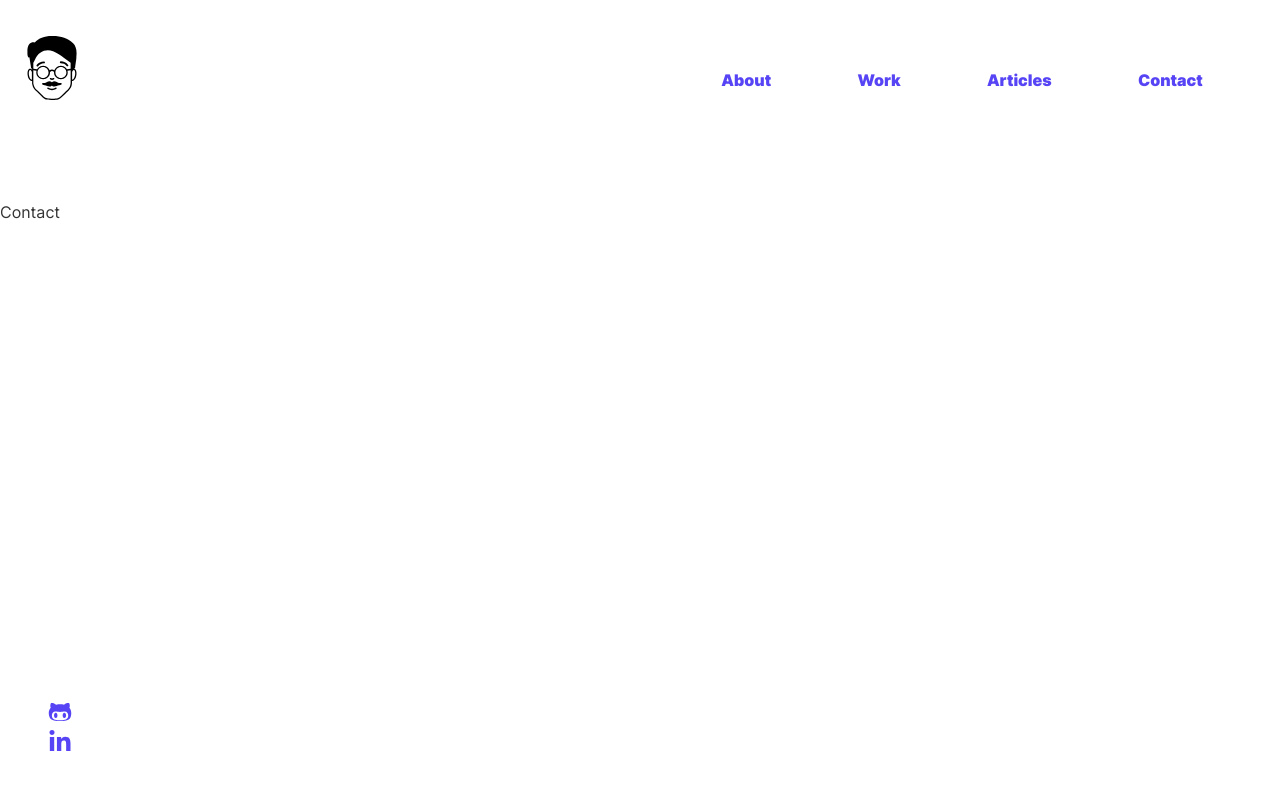
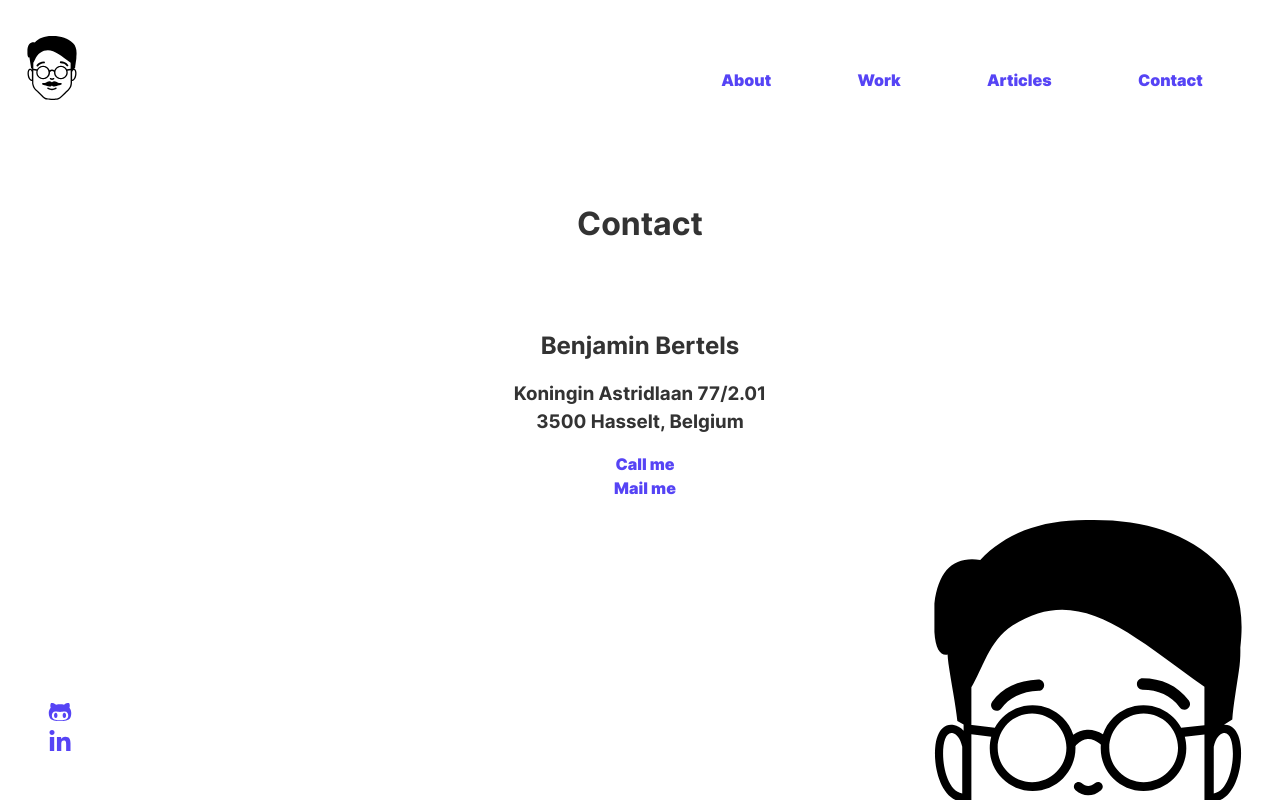
Before and after one commit to BertelsBenjamin/portfolio_next, a Next.js app: page /contact in a window 1280 px wide. Built offline with nearby package versions, Linux system fonts and the light colour scheme; some icons are missing.

Commit message:
contact quick setup and design

```diff
--- a/pages/contact.js
+++ b/pages/contact.js
@@ -1,7 +1,33 @@
-import React from 'react';
+import styles from '../scss/Contact.module.scss';
+import Face from '../components/Face';
 
 const Contact = () => {
-  return <div>Contact</div>;
+  return (
+    <div className={styles.container}>
+      <h1 className={styles.title}>Contact</h1>
+      <div className={styles.detailsWrapper}>
+        <h2>Benjamin Bertels</h2>
+        <h3>
+          Koningin Astridlaan 77/2.01
+          <br />
+          3500 Hasselt, Belgium
+        </h3>
+        <div>
+          <p>
+            <a href={`tel:${process.env.PHONE}`}>
+              <i className='mi-mobile accent'></i>Call me
+            </a>
+          </p>
+          <p>
+            <a href={`mailto:${process.env.EMAIL}`}>
+              <i className='mi-email accent'></i>Mail me
+            </a>
+          </p>
+        </div>
+      </div>
+      <Face />
+    </div>
+  );
 };
 
 export default Contact;
--- a/pages/index.js
+++ b/pages/index.js
@@ -7,7 +7,7 @@ export default function Home() {
     <>
       <div className={styles.heading}>
         <h1 className={styles.title}>Benjamin Bertels</h1>
-        <h2 className={styles.subtitle}>Full Stack Javascript Developer</h2>
+        <h2 className={styles.subtitle}>Javascript Developer</h2>
         <div>
           <h4 className={styles.microtitle}>
             Hasselt <span className='accent'>||</span> Belgium
--- /dev/null
+++ b/scss/Articles.module.scss
@@ -0,0 +1,3 @@
+.container {
+  margin: 5vh 10vw;
+}
--- /dev/null
+++ b/scss/Contact.module.scss
@@ -0,0 +1,22 @@
+.container {
+  margin: 5vh 10vw;
+  @media screen and (max-width: 400px) {
+    margin: 10vh 10vw;
+  }
+  .title {
+    text-align: center;
+  }
+  .detailsWrapper {
+    text-align: center;
+    margin: 10vh 0;
+    > * {
+      margin: 2vh 0;
+      p {
+        font-size: 16px;
+      }
+    }
+    i {
+      margin: 0 5px;
+    }
+  }
+}
--- a/scss/Work.module.scss
+++ b/scss/Work.module.scss
@@ -17,11 +17,6 @@
     list-style-type: none;
     margin: 5vh 0;
     padding: 2vh;
-    /* background: linear-gradient(
-      143deg,
-      rgba(255, 255, 255, 1) 0%,
-      rgba(86, 68, 245, 0.2413340336134454) 100%
-    ); */
     border-radius: 5px;
     -webkit-box-shadow: -2px -2px 10px 0px rgba(51, 51, 51, 0.7);
     box-shadow: -2px -2px 10px 0px rgba(51, 51, 51, 0.7);
```
Also changed, not shown: pages/articles.js (+6 -2 lines), pages/work.js (+7 -1 lines), 1 other file (tests, documents, lock files or other folders).
